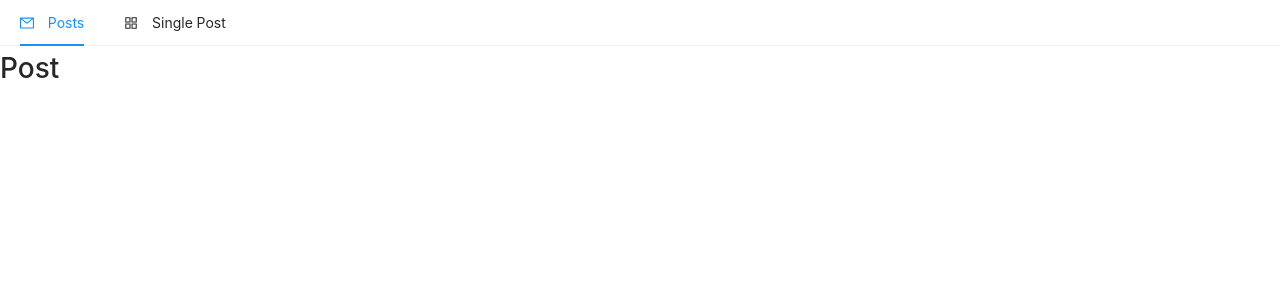
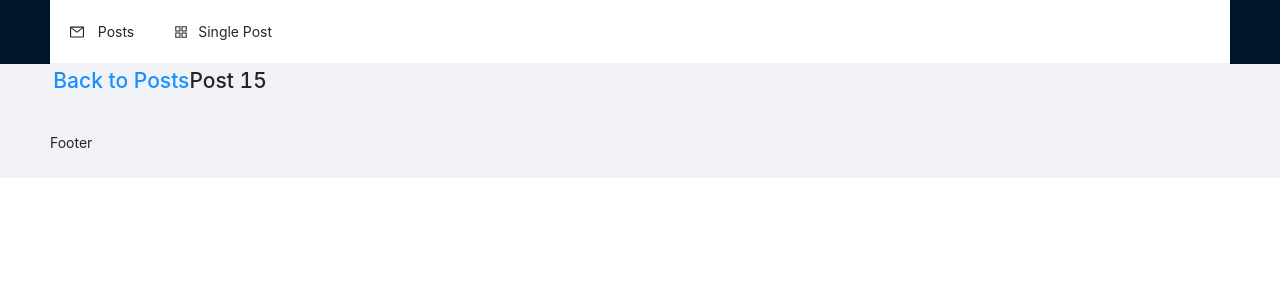
Before and after one commit to Dav2222/ReactRouterReduxApp, a React (Create React App) app: page /post/15 in a window 1280 px wide. Shown: the top 300 px of the page. Built offline with nearby package versions, Linux system fonts and the light colour scheme.

Commit message:
added posts page

```diff
--- a/src/App.js
+++ b/src/App.js
@@ -1,17 +1,29 @@
-import 'antd/dist/antd.css'
+import "antd/dist/antd.css";
 import NavBar from "./components/NavBar";
-import { BrowserRouter as Router} from "react-router-dom";
+import { BrowserRouter as Router } from "react-router-dom";
 import Routes from "./Routes";
+import { Layout, Row, Col } from "antd";
+const { Header, Footer, Content } = Layout;
 
-function App() {
+const App = () => {
   return (
     <Router>
-      <div className="App">
-        <NavBar />
-        <Routes/>
-      </div>
+      <Layout>
+        <Header>
+          <NavBar />
+        </Header>
+        <Content>
+          <Row justify="center">
+            <Col span={22} >
+              <Routes />
+            </Col>
+          </Row>
+        </Content>
+
+        <Footer>Footer</Footer>
+      </Layout>
     </Router>
   );
-}
+};
 
 export default App;
--- a/src/Pages/HomePage.jsx
+++ b/src/Pages/HomePage.jsx
@@ -6,4 +6,4 @@ const HomePage = () => {
   );
 };
 
-  export default HomePage
+export default HomePage;
--- a/src/Pages/Posts/Post.jsx
+++ b/src/Pages/Posts/Post.jsx
@@ -1,9 +1,15 @@
-const Post = () => {
+import { Link } from "react-router-dom";
+
+const Post = (props) => {
+  const postId = props.match.params.id;
+
   return (
     <>
-      <h1>Post</h1>
+      <h1>
+        <Link to={`/posts/`}> Back to Posts</Link>Post {postId}
+      </h1>
     </>
   );
 };
 
-export default Post
+export default Post;
--- a/src/Pages/Posts/Posts.jsx
+++ b/src/Pages/Posts/Posts.jsx
@@ -1,9 +1,67 @@
+import { useState, useEffect } from "react";
+import { LoadingOutlined } from "@ant-design/icons";
+import { Table, Popconfirm } from "antd";
+import { Link } from "react-router-dom";
+
 const Posts = () => {
-    return (
-      <>
-        <h1>Posts</h1>
-      </>
-    );
+  const [loading, setLoading] = useState(true);
+  const [posts, setPosts] = useState([]);
+
+  const setData = (json) => {
+    let arr = json.map((post) => ({
+      name: post.title,
+      author: post.userId,
+      key: post.id,
+    }));
+    setPosts(arr);
+    setLoading(false);
   };
 
-  export default Posts
+  useEffect(() => {
+    fetch("https://jsonplaceholder.typicode.com/posts")
+      .then((response) => response.json())
+      .then((json) => setData(json));
+  }, []);
+
+  const columns = [
+    {
+      title: "Name",
+      dataIndex: "name",
+      key: "name",
+    },
+    {
+      title: "Author",
+      dataIndex: "author",
+      key: "author",
+    },
+    {
+      title: "Action",
+      dataIndex: "",
+      key: "x",
+      render: (_, record) => (
+        <>
+          <Link to={`/post/${record.key}`}>Preview</Link>
+          <Popconfirm
+            title="Sure to delete?"
+            onConfirm={() => alert(record.key)}
+          >
+            <a>Delete</a>
+          </Popconfirm>
+        </>
+      ),
+    },
+  ];
+
+  return (
+    <>
+      <h1>Posts</h1>
+      {loading ? (
+        <LoadingOutlined />
+      ) : (
+        <Table dataSource={posts} columns={columns} />
+      )}
+    </>
+  );
+};
+
+export default Posts;
--- a/src/Routes/PostsRoutes.jsx
+++ b/src/Routes/PostsRoutes.jsx
@@ -11,4 +11,4 @@ const PostsRoutes = () => {
   );
 };
 
-export default PostsRoutes
+export default PostsRoutes;
```
Also changed, not shown: src/components/NavBar.jsx (+5 -5 lines), src/index.js (+6 -6 lines). Lines whose indentation alone changed are shown as unchanged.
